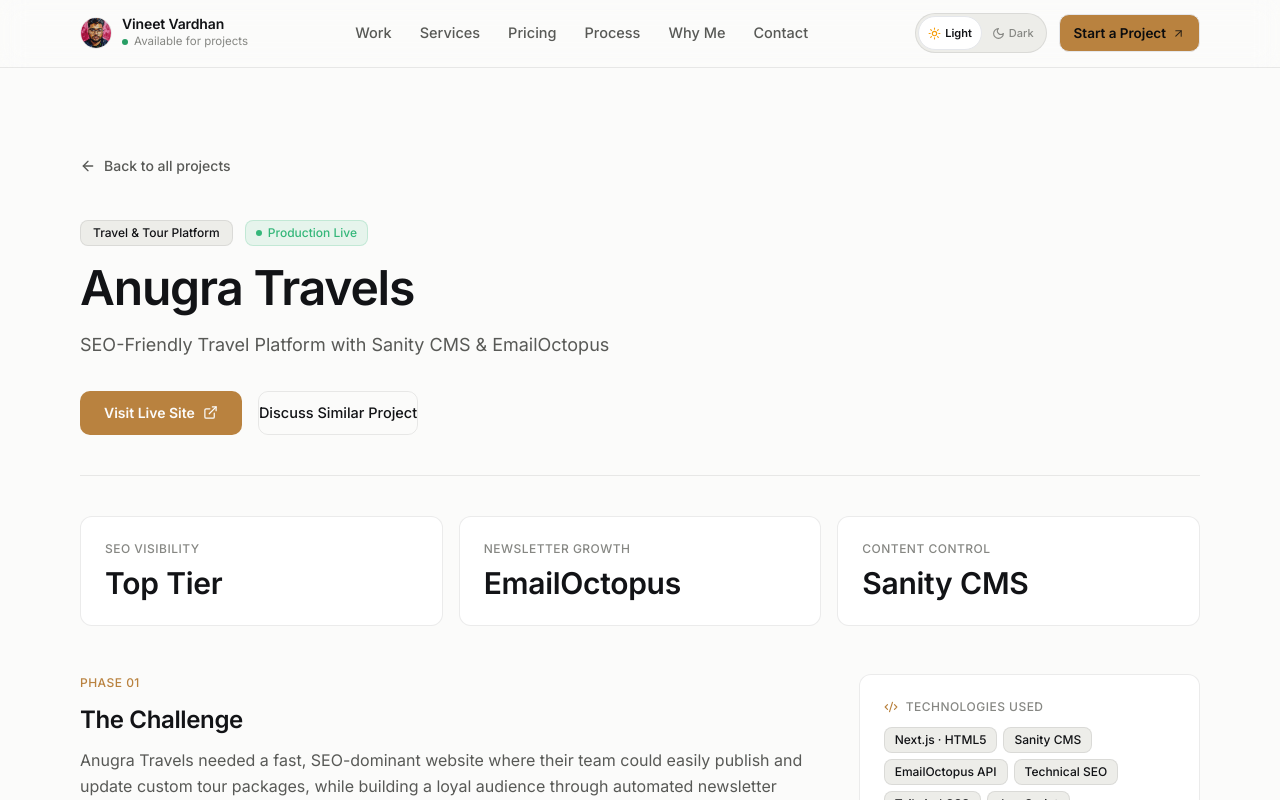
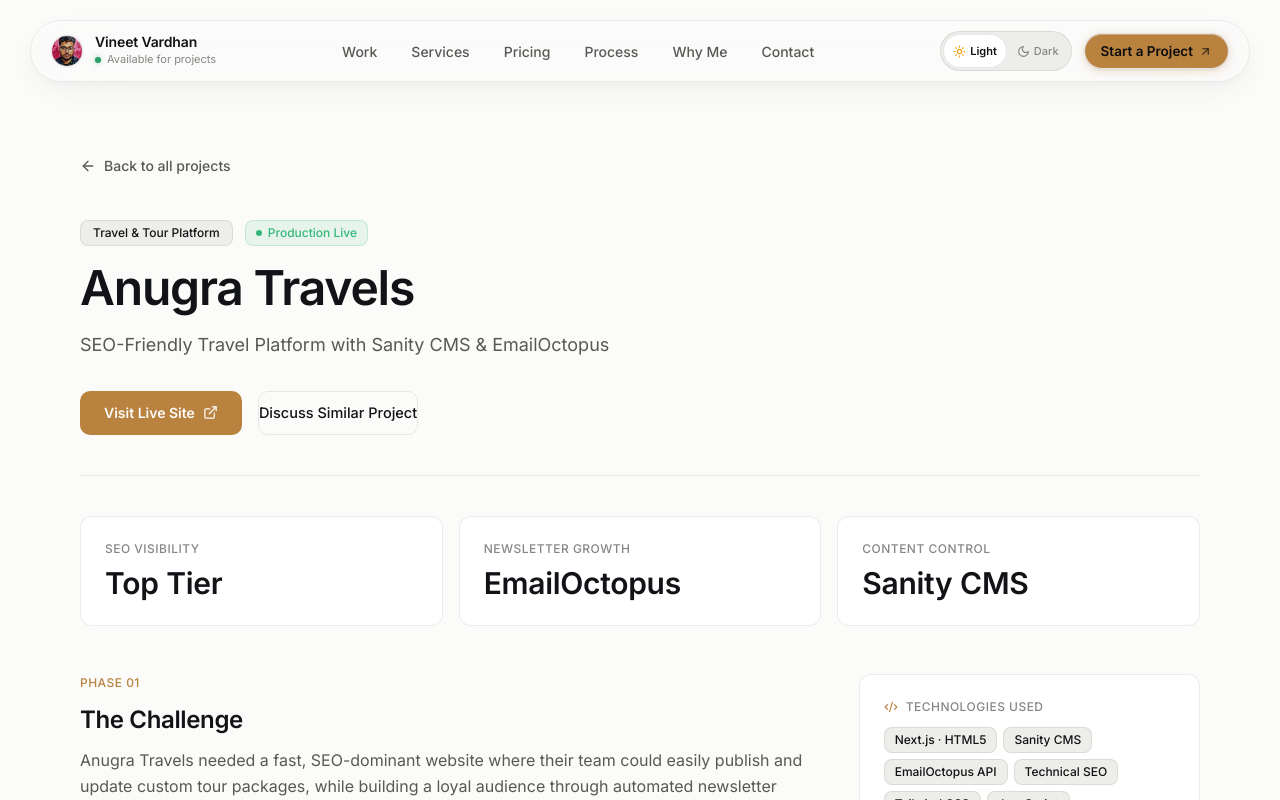
Before and after one commit to vineetvardhan27/Portfolio-VineetVardhan, a Next.js app: page /work/anugra-travels in a window 1280 px wide. Shown: the top 800 px of the page. Built offline with nearby package versions, Linux system fonts and the light colour scheme.

Commit message:
feat: add Nav, Button components and global styles

```diff
--- a/app/globals.css
+++ b/app/globals.css
@@ -94,6 +94,10 @@
     letter-spacing: var(--tracking-normal);
     overflow-x: hidden;
     transition: background-color 200ms ease, color 200ms ease;
+  }
+
+  section[id] {
+    scroll-margin-top: 5.5rem;
   }
 
   h1 {
--- a/components/Nav.tsx
+++ b/components/Nav.tsx
@@ -1,6 +1,6 @@
 "use client";
 
-import React, { useState } from "react";
+import React, { useState, useEffect } from "react";
 import Link from "next/link";
 import { motion, AnimatePresence } from "framer-motion";
 import { Menu, X, ArrowUpRight } from "lucide-react";
@@ -18,9 +18,38 @@ const navLinks = [
 
 export function Nav() {
   const [mobileMenuOpen, setMobileMenuOpen] = useState(false);
+  const [isScrolled, setIsScrolled] = useState(false);
+  const [activeSection, setActiveSection] = useState<string>("");
+
+  // Consolidated passive scroll listener for floating pill elevation and active section tracking
+  useEffect(() => {
+    const sectionIds = ["work", "services", "pricing", "process", "why-me", "contact"];
+
+    const handleScroll = () => {
+      const scrollY = window.scrollY;
+      const scrolled = scrollY > 20;
+      setIsScrolled((prev) => (prev !== scrolled ? scrolled : prev));
+
+      // Active section detection with scroll offset
+      const scrollPos = scrollY + 140;
+      let current = "";
+      for (let i = sectionIds.length - 1; i >= 0; i--) {
+        const el = document.getElementById(sectionIds[i]);
+        if (el && el.offsetTop <= scrollPos) {
+          current = sectionIds[i];
+          break;
+        }
+      }
+      setActiveSection((prev) => (prev !== current ? current : prev));
+    };
+
+    handleScroll();
+    window.addEventListener("scroll", handleScroll, { passive: true });
+    return () => window.removeEventListener("scroll", handleScroll);
+  }, []);
 
   // Close mobile menu on Escape key press
-  React.useEffect(() => {
+  useEffect(() => {
     const handleKeyDown = (e: KeyboardEvent) => {
       if (e.key === "Escape" && mobileMenuOpen) {
         setMobileMenuOpen(false);
@@ -31,7 +60,7 @@ export function Nav() {
   }, [mobileMenuOpen]);
 
   // Lock body scroll when mobile menu is open to prevent background scrolling
-  React.useEffect(() => {
+  useEffect(() => {
     if (mobileMenuOpen) {
       document.body.style.overflow = "hidden";
     } else {
@@ -43,13 +72,22 @@ export function Nav() {
   }, [mobileMenuOpen]);
 
   return (
-    <header
-      className="fixed top-0 left-0 right-0 z-50 transition-all duration-300 bg-bg/92 backdrop-blur-md border-b border-border shadow-2xs py-2.5 sm:py-3"
+    <header className="fixed top-2.5 sm:top-4 lg:top-5 left-0 right-0 z-50 flex flex-col items-center px-3 sm:px-5 lg:px-6 pointer-events-none transition-all duration-300">
+      {/* Floating Pill Capsule */}
+      <div
+        className={`pointer-events-auto w-full max-w-[1220px] rounded-full transition-all duration-300 ease-out flex items-center justify-between px-3 sm:px-4.5 lg:px-5 py-2 sm:py-2.5 border ${
+          isScrolled
+            ? "bg-gradient-to-b from-white/96 via-[#FAF9F6]/92 to-[#F2EFE9]/88 dark:from-[#17181F]/95 dark:via-[#111217]/90 dark:to-[#0B0C0E]/86 border-black/[0.1] dark:border-white/[0.12] shadow-[0_14px_40px_-4px_rgba(0,0,0,0.1),0_4px_12px_-2px_rgba(0,0,0,0.06),inset_0_1px_1.5px_0_rgba(255,255,255,0.98)] dark:shadow-[0_18px_48px_-4px_rgba(0,0,0,0.8),0_4px_14px_-2px_rgba(0,0,0,0.5),inset_0_1px_1.5px_0_rgba(255,255,255,0.16),inset_0_1px_0_0_rgba(201,149,82,0.22)]"
+            : "bg-gradient-to-b from-white/88 via-[#FAF9F6]/82 to-[#F3F0EA]/76 dark:from-[#15161C]/88 dark:via-[#101115]/82 dark:to-[#0B0C0E]/78 border-black/[0.07] dark:border-white/[0.09] shadow-[0_10px_30px_-5px_rgba(0,0,0,0.06),0_2px_8px_-2px_rgba(0,0,0,0.04),inset_0_1px_1.5px_0_rgba(255,255,255,0.92)] dark:shadow-[0_12px_36px_-4px_rgba(0,0,0,0.65),0_3px_10px_-2px_rgba(0,0,0,0.4),inset_0_1px_1.5px_0_rgba(255,255,255,0.12),inset_0_1px_0_0_rgba(201,149,82,0.16)]"
+        } backdrop-blur-xl sm:backdrop-blur-2xl supports-[not(backdrop-filter:blur(0))]:bg-[#FBFBFA] supports-[not(backdrop-filter:blur(0))]:dark:bg-[#0B0C0E]`}
       >
-      <div className="container-custom flex items-center justify-between">
         {/* Brand / Logo */}
-        <Link href="/" className="flex items-center gap-2.5 group py-1">
-          <div className="w-8 h-8 rounded-full overflow-hidden border border-border shadow-2xs group-hover:scale-102 transition-transform shrink-0">
+        <Link
+          href="/"
+          className="flex items-center gap-2.5 sm:gap-3 group py-0.5 select-none shrink-0"
+          aria-label="Vineet Vardhan - Home"
+        >
+          <div className="w-8 h-8 rounded-full overflow-hidden border border-black/10 dark:border-white/10 shadow-2xs group-hover:scale-105 transition-transform duration-200 shrink-0 ring-1 ring-black/[0.04] dark:ring-white/[0.08]">
             <img
               src="/avatar.png"
               alt="Vineet Vardhan | Freelance Developer & AI Solutions"
@@ -60,53 +98,69 @@ export function Nav() {
             />
           </div>
           <div className="flex flex-col">
-            <span className="text-[14px] font-semibold tracking-[-0.01em] text-text-primary group-hover:text-accent transition-colors leading-tight">
+            <span className="text-[13.5px] sm:text-[14px] font-semibold tracking-[-0.01em] text-text-primary group-hover:text-accent transition-colors leading-tight">
               Vineet Vardhan
             </span>
-            <span className="text-[11.5px] text-text-muted flex items-center gap-1.5 font-sans font-normal mt-0.5">
-              <span className="inline-block w-1.5 h-1.5 rounded-full bg-success shrink-0" />
+            <span className="text-[11px] text-text-muted flex items-center gap-1.5 font-sans font-normal mt-0.5">
+              <span className="inline-block w-1.5 h-1.5 rounded-full bg-success shrink-0 shadow-[0_0_4px_rgba(40,158,101,0.5)] dark:shadow-[0_0_5px_rgba(53,183,122,0.6)]" />
               Available for projects
             </span>
           </div>
         </Link>
 
         {/* Desktop Nav Links */}
-        <nav className="hidden md:flex items-center gap-6 lg:gap-7">
-          {navLinks.map((link) => (
+        <nav className="hidden md:flex items-center gap-0.5 lg:gap-1.5" aria-label="Main navigation">
+          {navLinks.map((link) => {
+            const sectionId = link.href.replace("/#", "");
+            const isActive = activeSection === sectionId;
+            return (
               <Link
                 key={link.label}
                 href={link.href}
-              className="text-[14.5px] text-text-secondary hover:text-text-primary transition-colors font-medium tracking-normal py-1"
+                className={`px-2.5 lg:px-3.5 py-1.5 text-[13.5px] lg:text-[14px] rounded-full transition-all duration-200 font-medium tracking-normal focus-visible:outline-none focus-visible:ring-2 focus-visible:ring-accent/50 ${
+                  isActive
+                    ? "text-text-primary font-semibold bg-black/[0.05] dark:bg-white/[0.07] shadow-2xs"
+                    : "text-text-secondary hover:text-text-primary hover:bg-black/[0.035] dark:hover:bg-white/[0.045] active:bg-black/[0.06] dark:active:bg-white/[0.07]"
+                }`}
               >
                 {link.label}
               </Link>
-          ))}
+            );
+          })}
         </nav>
 
         {/* Desktop Controls (Theme Toggle + CTA) */}
-        <div className="hidden md:flex items-center gap-3">
+        <div className="hidden md:flex items-center gap-2.5 lg:gap-3 shrink-0">
           <ThemeToggle />
-          <Button href="/#contact" variant="primary" size="sm">
+          <Button
+            href="/#contact"
+            variant="primary"
+            size="sm"
+            className="rounded-full px-4 sm:px-4.5 py-1.5 min-h-[36px] text-[13.5px] font-semibold shadow-[0_2px_10px_rgba(185,130,63,0.28),0_1px_2px_rgba(0,0,0,0.06),inset_0_1px_0_rgba(255,255,255,0.3)] dark:shadow-[0_2px_14px_rgba(201,149,82,0.34),0_1px_3px_rgba(0,0,0,0.3),inset_0_1px_0_rgba(255,255,255,0.22)] hover:shadow-[0_4px_18px_rgba(185,130,63,0.4),0_2px_4px_rgba(0,0,0,0.08),inset_0_1px_0_rgba(255,255,255,0.35)] dark:hover:shadow-[0_4px_22px_rgba(201,149,82,0.46),0_2px_6px_rgba(0,0,0,0.35),inset_0_1px_0_rgba(255,255,255,0.26)] group relative"
+          >
             <span>Start a Project</span>
-            <ArrowUpRight size={13} className="opacity-80" />
+            <ArrowUpRight
+              size={13}
+              className="opacity-85 transition-transform duration-200 ease-out group-hover:translate-x-0.5 group-hover:-translate-y-0.5 motion-reduce:transform-none"
+            />
           </Button>
         </div>
 
         {/* Mobile Menu Button & Theme Toggle */}
-        <div className="flex md:hidden items-center gap-1.5">
+        <div className="flex md:hidden items-center gap-1.5 shrink-0">
           <ThemeToggle />
           <button
             onClick={() => setMobileMenuOpen(!mobileMenuOpen)}
-            className="w-10 h-10 inline-flex items-center justify-center rounded-lg text-text-secondary hover:text-text-primary hover:bg-surface transition-colors focus:outline-none focus:ring-2 focus:ring-accent/25"
+            className="w-9 h-9 inline-flex items-center justify-center rounded-full text-text-secondary hover:text-text-primary hover:bg-black/[0.04] dark:hover:bg-white/[0.06] active:bg-black/[0.08] dark:active:bg-white/[0.1] transition-colors focus:outline-none focus-visible:ring-2 focus-visible:ring-accent/50"
             aria-label={mobileMenuOpen ? "Close navigation menu" : "Open navigation menu"}
             aria-expanded={mobileMenuOpen}
           >
-            {mobileMenuOpen ? <X size={20} /> : <Menu size={20} />}
+            {mobileMenuOpen ? <X size={19} /> : <Menu size={19} />}
           </button>
         </div>
       </div>
 
-      {/* Mobile Nav Overlay & Backdrop */}
+      {/* Mobile Nav Overlay & Floating Drawer */}
       <AnimatePresence>
         {mobileMenuOpen && (
           <>
@@ -117,39 +171,50 @@ export function Nav() {
               exit={{ opacity: 0 }}
               transition={{ duration: 0.15 }}
               onClick={() => setMobileMenuOpen(false)}
-              className="fixed inset-0 top-[57px] sm:top-[61px] bg-black/12 backdrop-blur-[2px] dark:bg-black/45 dark:backdrop-blur-xs z-40 md:hidden"
+              className="fixed inset-0 bg-black/25 dark:bg-black/60 backdrop-blur-xs z-40 md:hidden pointer-events-auto"
               aria-hidden="true"
             />
 
-            {/* Slide Down Navigation Drawer */}
+            {/* Floating Glassmorphic Drawer below the pill */}
             <motion.div
-              initial={{ opacity: 0, height: 0 }}
-              animate={{ opacity: 1, height: "auto" }}
-              exit={{ opacity: 0, height: 0 }}
-              transition={{ duration: 0.22, ease: "easeOut" }}
-              className="md:hidden bg-bg border-b border-border shadow-xl px-4 py-4 relative z-50 max-h-[calc(100vh-4rem)] overflow-y-auto dark:bg-bg/95 dark:backdrop-blur-xl dark:supports-[backdrop-filter]:bg-bg/90"
+              initial={{ opacity: 0, y: -6, scale: 0.98 }}
+              animate={{ opacity: 1, y: 0, scale: 1 }}
+              exit={{ opacity: 0, y: -6, scale: 0.98 }}
+              transition={{ duration: 0.2, ease: "easeOut" }}
+              className="pointer-events-auto w-full max-w-[1220px] mt-2 rounded-2xl sm:rounded-3xl bg-white/95 dark:bg-[#101116]/95 backdrop-blur-2xl border border-black/[0.08] dark:border-white/[0.1] shadow-[0_16px_40px_rgba(0,0,0,0.12),inset_0_1px_1px_rgba(255,255,255,0.8)] dark:shadow-[0_20px_50px_rgba(0,0,0,0.7),inset_0_1px_1px_rgba(255,255,255,0.12)] p-4 relative z-50 max-h-[calc(100vh-6rem)] overflow-y-auto md:hidden"
             >
               <div className="flex flex-col gap-1">
-                {navLinks.map((link) => (
+                {navLinks.map((link) => {
+                  const sectionId = link.href.replace("/#", "");
+                  const isActive = activeSection === sectionId;
+                  return (
                     <Link
                       key={link.label}
                       href={link.href}
                       onClick={() => setMobileMenuOpen(false)}
-                    className="text-[15px] font-medium text-text-primary hover:text-accent hover:bg-surface/80 dark:text-text-secondary dark:hover:text-text-primary dark:hover:bg-surface/70 px-3.5 py-2.5 rounded-lg transition-colors flex items-center min-h-[44px]"
+                      className={`text-[15px] font-medium px-4 py-2.5 rounded-xl transition-colors flex items-center min-h-[44px] ${
+                        isActive
+                          ? "text-text-primary font-semibold bg-black/[0.04] dark:bg-white/[0.06]"
+                          : "text-text-secondary hover:text-text-primary hover:bg-black/[0.035] dark:hover:bg-white/[0.05]"
+                      }`}
                     >
                       {link.label}
                     </Link>
-                ))}
-                <div className="pt-3 mt-2 border-t border-border flex flex-col gap-2.5">
+                  );
+                })}
+                <div className="pt-3 mt-2 border-t border-black/[0.06] dark:border-white/[0.08] flex flex-col gap-2.5">
                   <Button
                     href="/#contact"
                     variant="primary"
                     size="md"
-                    className="w-full justify-center min-h-[46px]"
+                    className="w-full justify-center min-h-[46px] rounded-full group relative"
                     onClick={() => setMobileMenuOpen(false)}
                   >
                     <span>Start a Project</span>
-                    <ArrowUpRight size={14} className="opacity-80" />
+                    <ArrowUpRight
+                      size={14}
+                      className="opacity-80 transition-transform duration-200 ease-out group-hover:translate-x-0.5 group-hover:-translate-y-0.5 motion-reduce:transform-none"
+                    />
                   </Button>
                 </div>
               </div>
--- a/components/ui/Button.tsx
+++ b/components/ui/Button.tsx
@@ -25,7 +25,7 @@ export function Button({
   ...props
 }: ButtonProps) {
   const baseStyles =
-    "inline-flex items-center justify-center font-medium transition-all duration-200 focus:outline-none focus:ring-2 focus:ring-accent/25 disabled:opacity-50 disabled:pointer-events-none rounded-lg select-none leading-normal tracking-normal";
+    "inline-flex items-center justify-center font-medium transition-all duration-200 focus:outline-none focus-visible:ring-2 focus-visible:ring-accent focus-visible:ring-offset-2 dark:focus-visible:ring-offset-[#0B0C0E] disabled:opacity-50 disabled:pointer-events-none rounded-lg select-none leading-normal tracking-normal";
 
   const sizeStyles = {
     sm: "px-3.5 py-1.5 min-h-[38px] text-[13.5px] font-medium gap-1.5",
@@ -35,9 +35,9 @@ export function Button({
 
   const variantStyles = {
     primary:
-      "bg-accent hover:bg-accent-hover text-[#0B0C0E] font-semibold border border-accent/40 shadow-xs hover:shadow-sm active:translate-y-0.5",
+      "bg-accent hover:bg-accent-hover text-[#0B0C0E] font-semibold border border-accent/40 shadow-[0_2px_8px_rgba(185,130,63,0.22),0_1px_2px_rgba(0,0,0,0.04),inset_0_1px_0_rgba(255,255,255,0.24)] dark:shadow-[0_2px_12px_rgba(201,149,82,0.26),0_1px_3px_rgba(0,0,0,0.3),inset_0_1px_0_rgba(255,255,255,0.18)] hover:shadow-[0_4px_14px_rgba(185,130,63,0.32),0_2px_4px_rgba(0,0,0,0.06),inset_0_1px_0_rgba(255,255,255,0.28)] dark:hover:shadow-[0_4px_18px_rgba(201,149,82,0.38),0_2px_6px_rgba(0,0,0,0.35),inset_0_1px_0_rgba(255,255,255,0.22)] motion-safe:hover:-translate-y-0.5 motion-safe:active:translate-y-0 hover:brightness-[1.03] active:brightness-95",
     secondary:
-      "bg-surface/70 dark:bg-white/[0.04] hover:bg-surface dark:hover:bg-white/[0.08] text-text-primary font-medium border border-border dark:border-white/[0.1] hover:border-border-accent/40 shadow-2xs active:translate-y-0.5",
+      "bg-surface/70 dark:bg-white/[0.04] hover:bg-surface dark:hover:bg-white/[0.08] text-text-primary font-medium border border-border dark:border-white/[0.1] hover:border-border-accent/40 shadow-2xs motion-safe:hover:-translate-y-0.5 motion-safe:active:translate-y-0",
     ghost:
       "bg-transparent text-text-secondary hover:text-text-primary hover:bg-surface/60 dark:hover:bg-white/[0.04] font-medium",
   };
```
Lines whose indentation alone changed are shown as unchanged.
